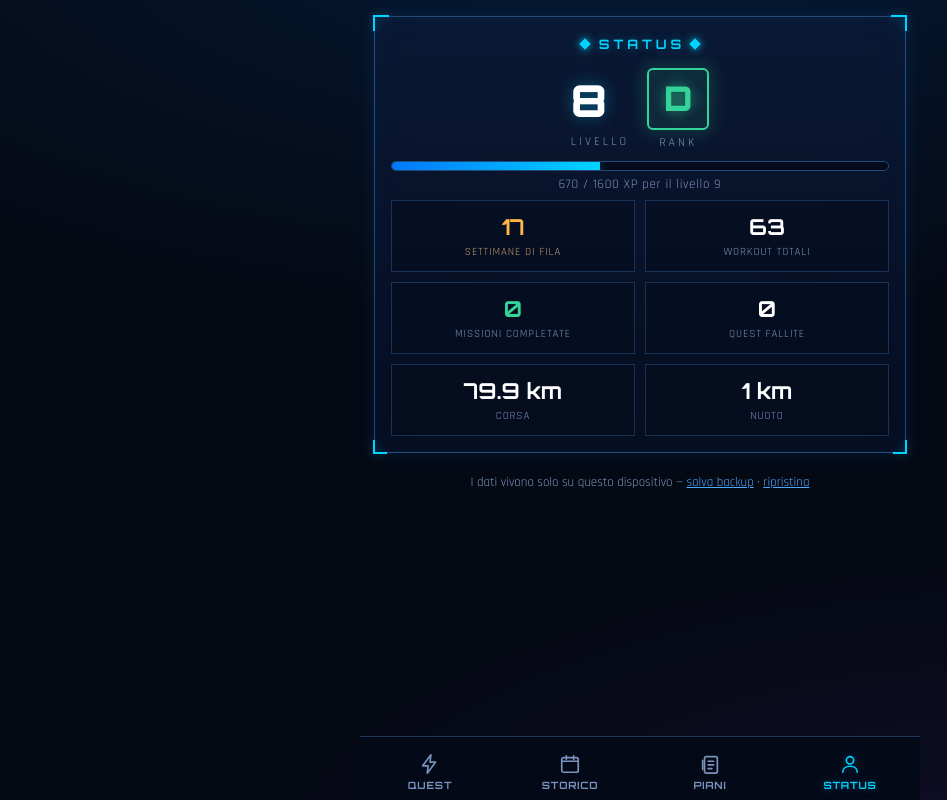
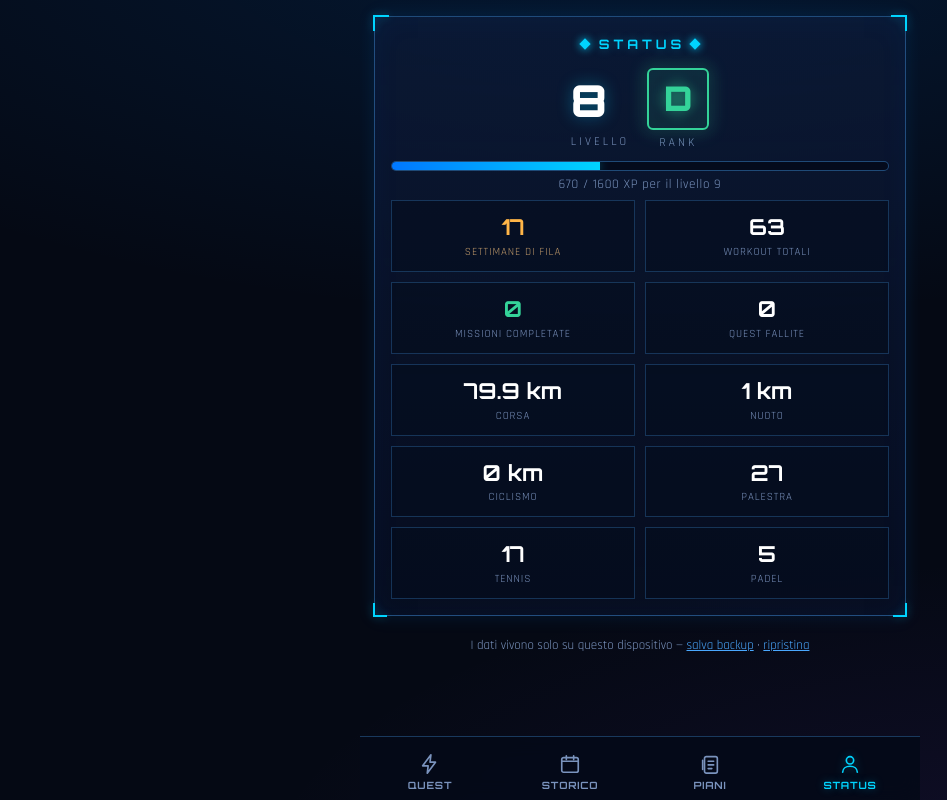
Before and after one commit to andap2303-tech/arise, a React (Vite) app: page / in a window 1280 px wide. Both pictures are taken after a click on the button "STATUS". Shown: the whole page, without its empty margins (0-947 px from the left). Built offline with nearby package versions, Linux system fonts and the light colour scheme.

Commit message:
Status: bike km, gym/tennis/padel session counts
Co-Authored-By: Claude Fable 5 <noreply@anthropic.com>

```diff
--- a/src/views/Profile.jsx
+++ b/src/views/Profile.jsx
@@ -24,6 +24,8 @@ export default function Profile({ data, setData }) {
   const fmtKm = (km) => (km >= 100 ? Math.round(km) : Math.round(km * 10) / 10)
   const runKm = fmtKm(kmBySport('run'))
   const swimKm = fmtKm(kmBySport('swim'))
+  const bikeKm = fmtKm(kmBySport('bike'))
+  const countBySport = (sport) => data.logs.filter((l) => l.sport === sport).length
 
   function exportBackup() {
     const blob = new Blob([JSON.stringify(data, null, 2)], { type: 'application/json' })
@@ -111,6 +113,22 @@ export default function Profile({ data, setData }) {
             <div className="stat-value">{swimKm} km</div>
             <div className="stat-label">Nuoto</div>
           </div>
+          <div className="stat-box">
+            <div className="stat-value">{bikeKm} km</div>
+            <div className="stat-label">Ciclismo</div>
+          </div>
+          <div className="stat-box">
+            <div className="stat-value">{countBySport('weights')}</div>
+            <div className="stat-label">Palestra</div>
+          </div>
+          <div className="stat-box">
+            <div className="stat-value">{countBySport('tennis')}</div>
+            <div className="stat-label">Tennis</div>
+          </div>
+          <div className="stat-box">
+            <div className="stat-value">{countBySport('padel')}</div>
+            <div className="stat-label">Padel</div>
+          </div>
         </div>
       </SystemWindow>
 
```
